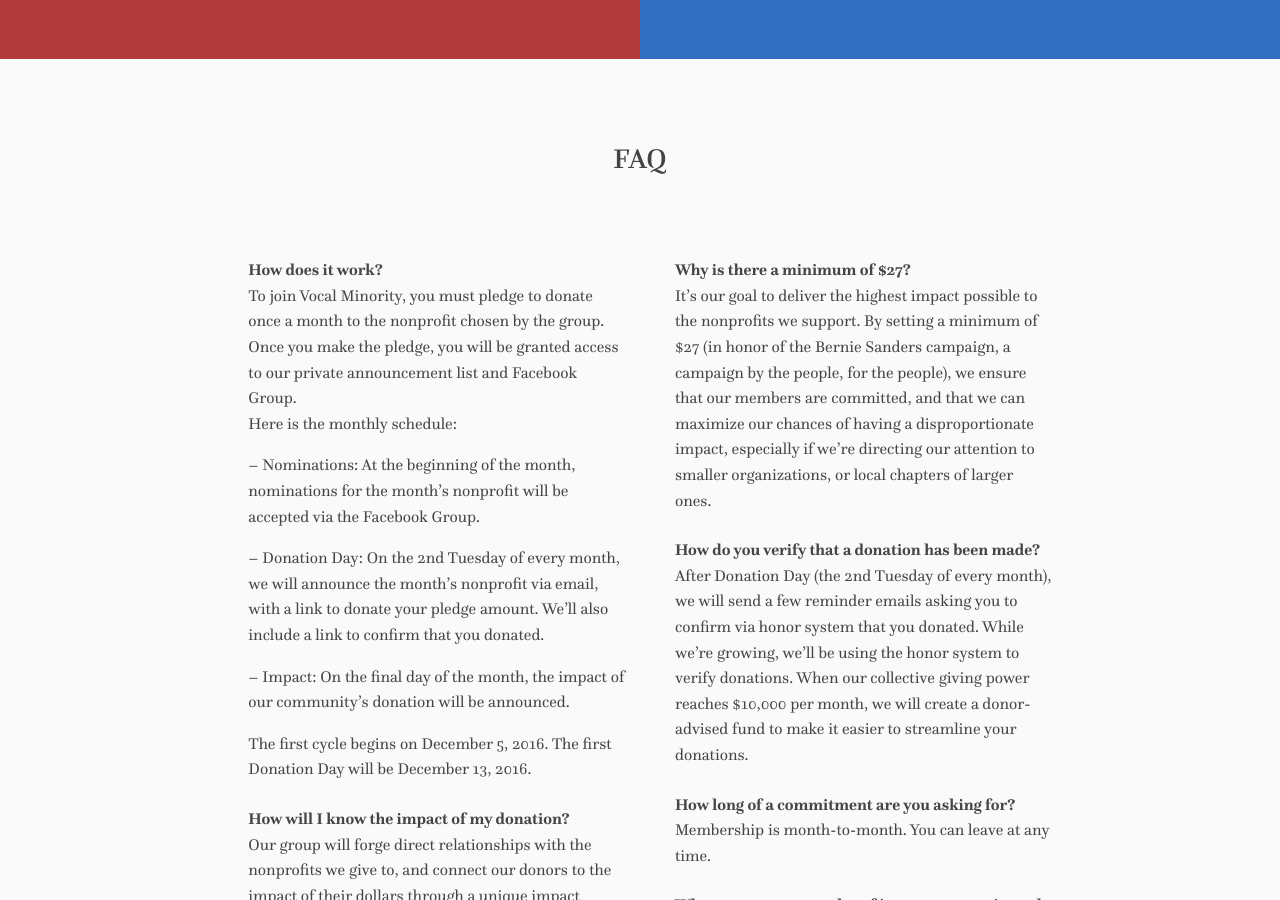
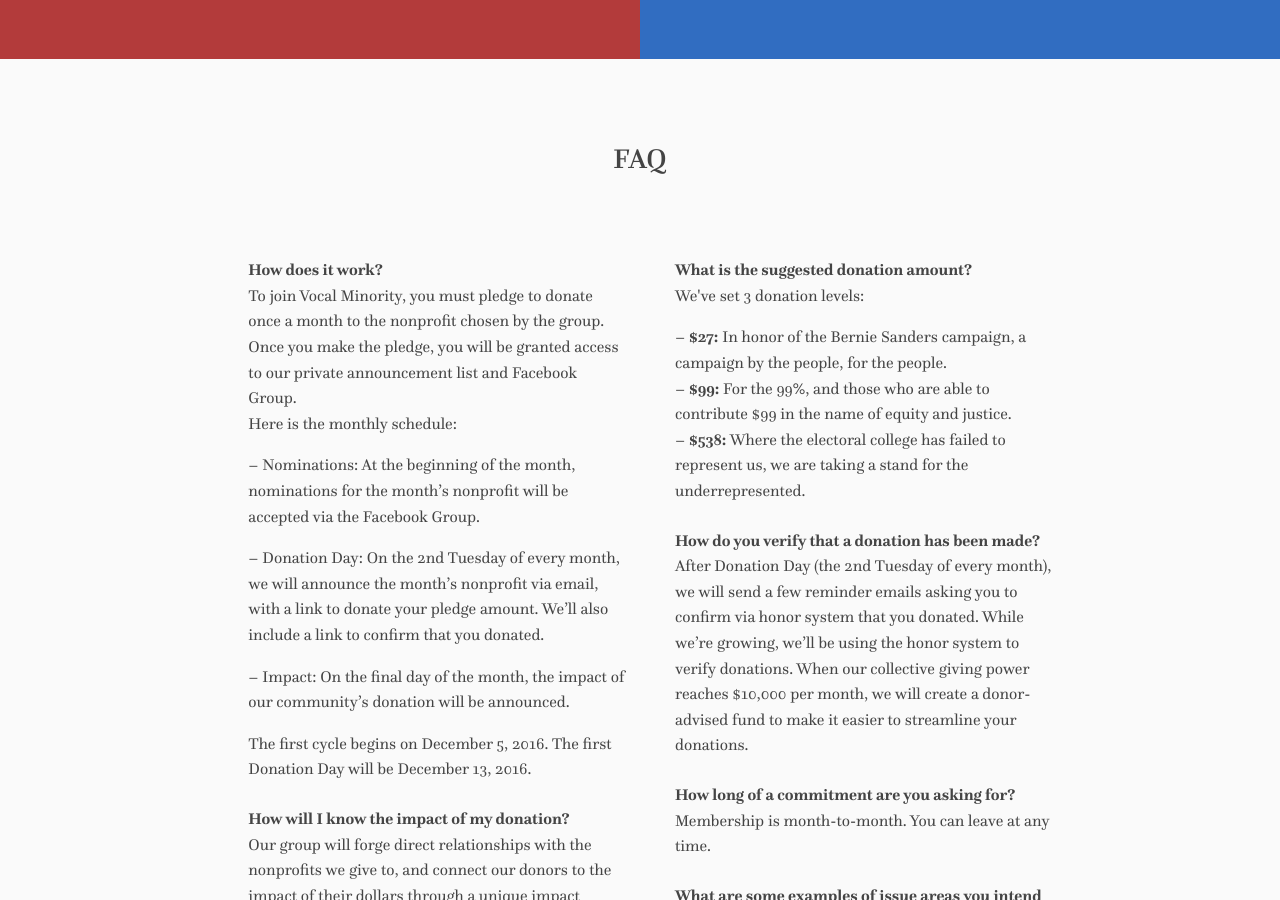
Before and after one commit to VocalMinority/vocalminority.us, a Jekyll site: the page built from index.html, in a window 1280 px wide and 900 px high, scrolled down 1482 px. Built offline with Jekyll 4.4.1, drawn with Linux system fonts in a browser that asks for light colours; nearby versions of some CDN libraries; comment, search, counter and statistics services are not loaded.

Commit message:
Update minimum donation language
Emphasize 3 donation levels equally

```diff
--- a/index.html
+++ b/index.html
@@ -104,8 +104,13 @@
   <div class="columns medium-6 large-4 end">
     <ul class="faq-list">
       <li>
-        <strong>Why is there a minimum of $27?</strong>
-        <p>It’s our goal to deliver the highest impact possible to the nonprofits we support. By setting a minimum of $27 (in honor of the Bernie Sanders campaign, a campaign by the people, for the people), we ensure that our members are committed, and that we can maximize our chances of having a disproportionate impact, especially if we’re directing our attention to smaller organizations, or local chapters of larger ones.</p>
+        <strong>What is the suggested donation amount?</strong>
+        <p>We've set 3 donation levels:</p>
+        <p>
+          &ndash; <strong>$27:</strong> In honor of the Bernie Sanders campaign, a campaign by the people, for the people.<br />
+          &ndash; <strong>$99:</strong> For the 99%, and those who are able to contribute $99 in the name of equity and justice.<br />
+          &ndash; <strong>$538:</strong> Where the electoral college has failed to represent us, we are taking a stand for the underrepresented.<br />
+        </p>
       </li>
       <li>
         <strong>How do you verify that a donation has been made?</strong>
```
